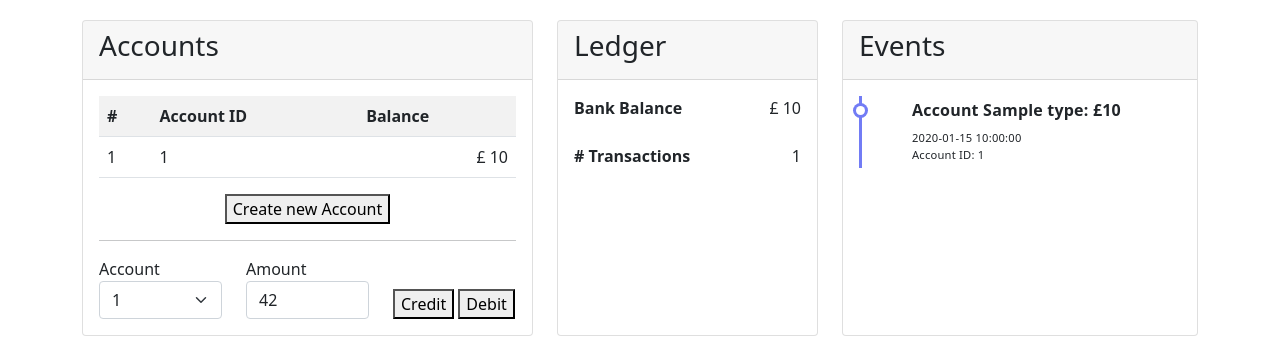
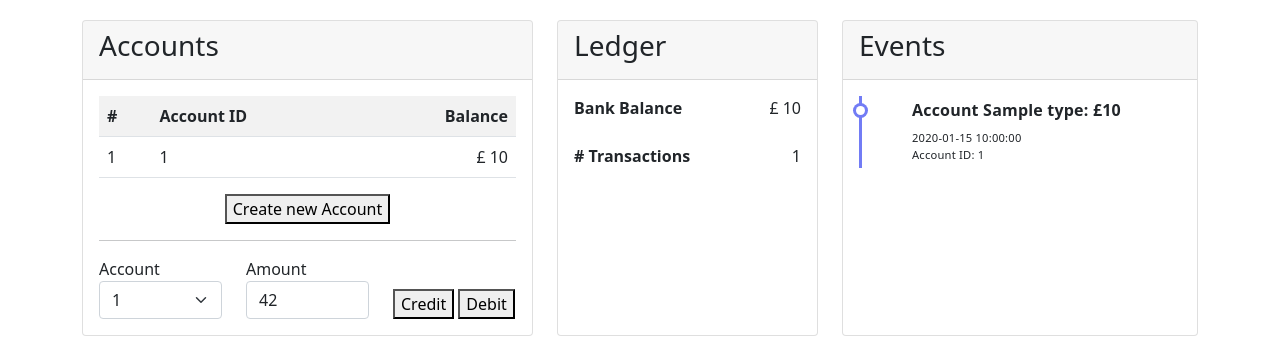
Before and after one commit to sfinnie/event_sourced_bank, a FastAPI app: template templates/index.html in a window 1280 px wide. Shown: the part 383-723 px from the top of the page. Run offline with FastAPI, Linux system fonts and the light colour scheme; the template is opened without the code that fills it: most values are stand-ins (such as "Sample title", 1, 10 or a date in 2020); parts of the project's set-up code (start-up, migrations or seed data) failed here and were passed over; some libraries are stand-ins or nearby versions.

Commit message:
fixed styling on balance header

```diff
--- a/templates/account_list.html
+++ b/templates/account_list.html
@@ -3,7 +3,7 @@
         <tr>
             <th>#</th>
             <th>Account ID</th>
-            <th>Balance</th>
+            <th class="text-end">Balance</th>
         </tr>
         {% for ac in accounts %}
             <tr>
```
